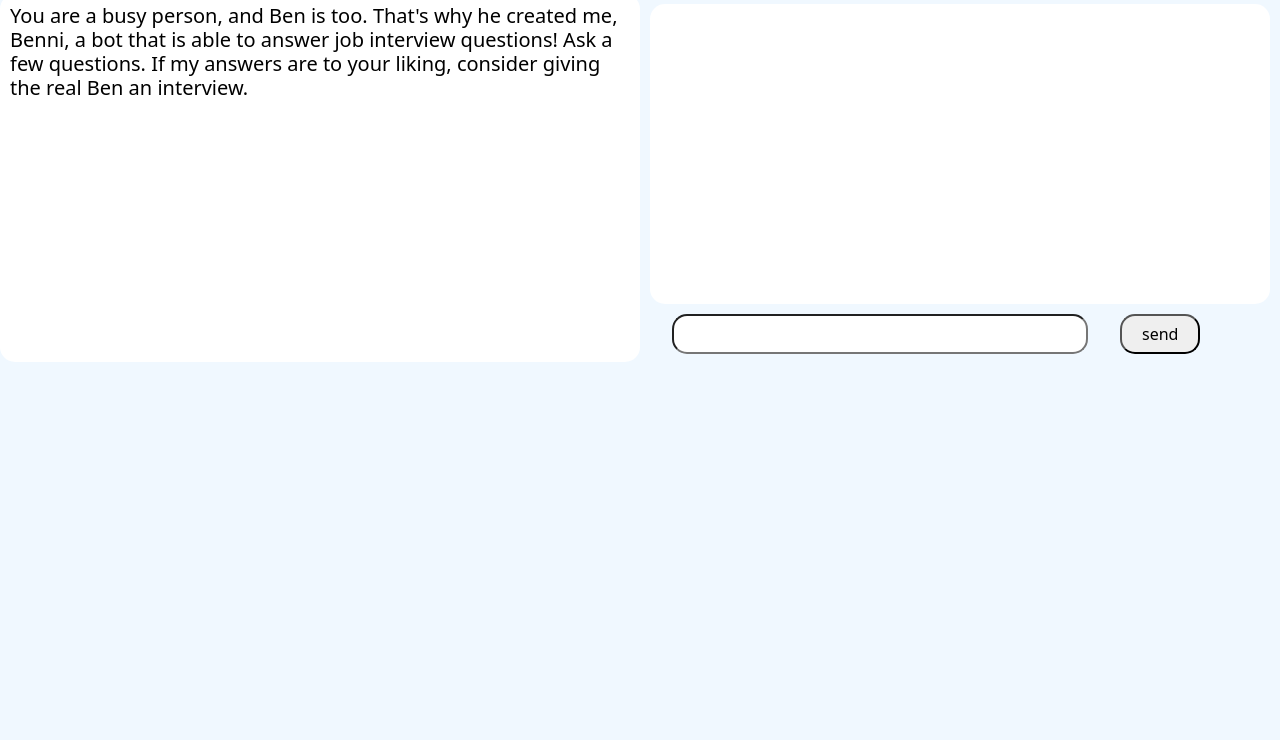
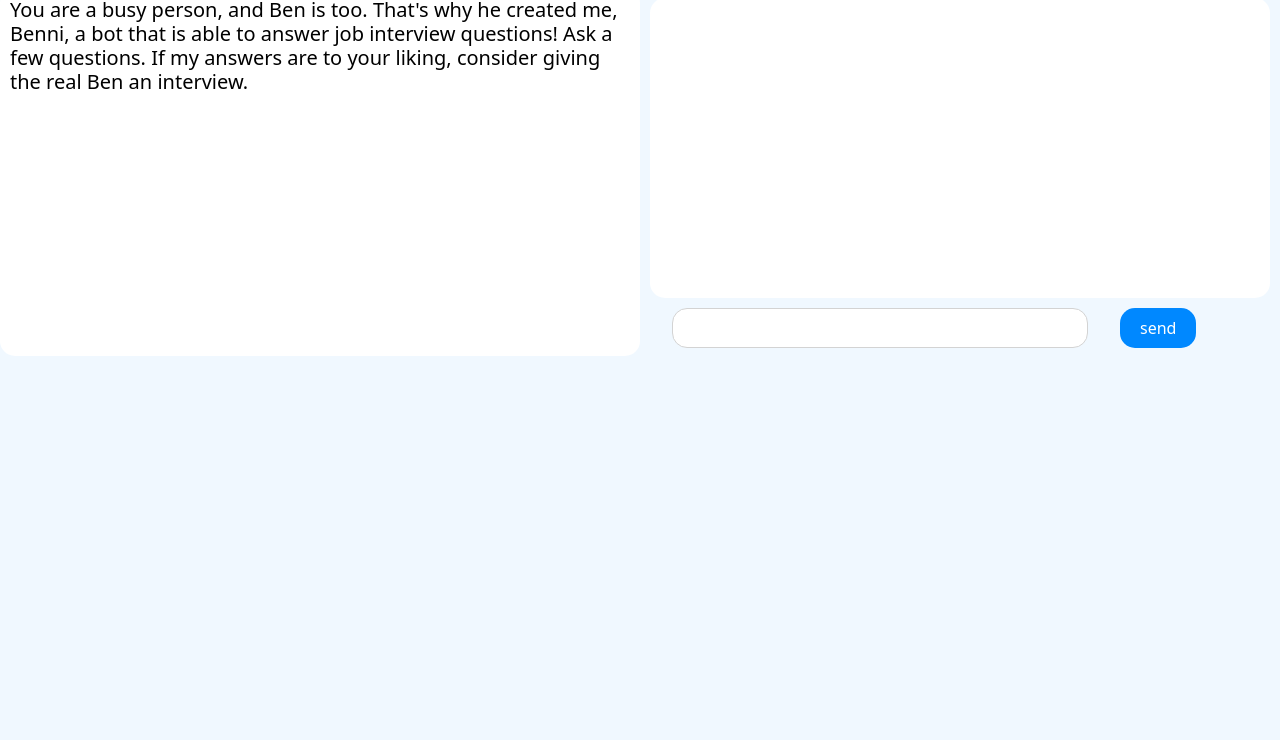
Before and after one commit to bensultan1985/benni, a plain HTML site: page index.html in a window 1280 px wide. Shown: the part 60-800 px from the top of the page. Drawn offline with nearby package versions, Linux system fonts and the light colour scheme.

Commit message:
css adjustments

```diff
--- a/script.js
+++ b/script.js
@@ -65,6 +65,10 @@ function genElement(type, id, className, innerHTML, value, nameAttr, otherAttr)
     return true;
   };
 
+  function resizeBox() {
+
+  }
+
   $(window).resize(function() {
-    ResizeBox();
+    resizeBox();
   });
--- a/style.css
+++ b/style.css
@@ -38,6 +38,10 @@ body {
     margin-left: 5%;
     margin-bottom: 8px;
     border-radius: 15px;
+    border: solid;
+    border-width: 1px;
+    border-color: lightgray;
+    border-top-color: lightgray;
 }
 
 #q-send {
@@ -47,6 +51,9 @@ body {
     margin-bottom: 8px;
     border-radius: 15px;
     padding: 6px 20px;
+    border: none;
+    background: rgb(0, 136, 255);
+    color: white;
 }
 
 #send-form {
@@ -79,7 +86,7 @@ body {
       }
 
       .gi1 { grid-area: gi1;
-                border:solid; }
+            }
 
       .gi2 { grid-area: gi2; }
 
```
